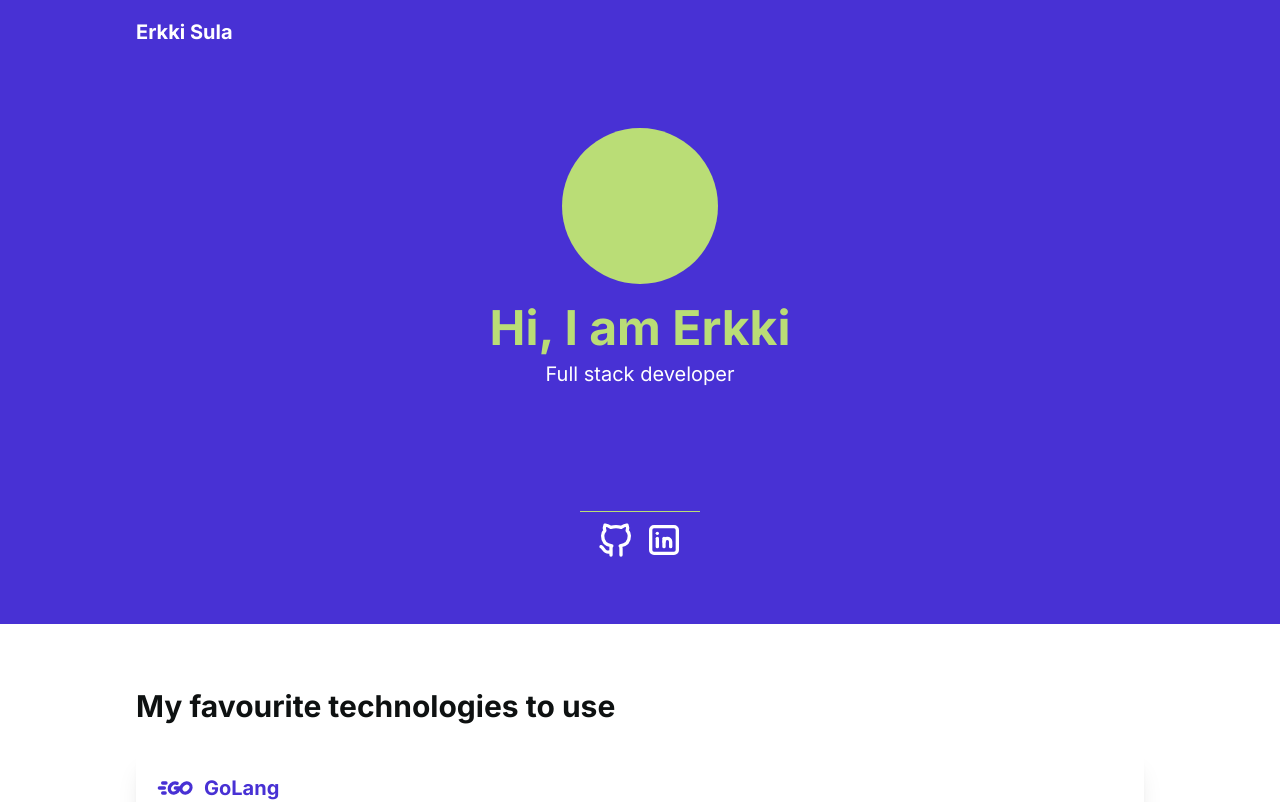
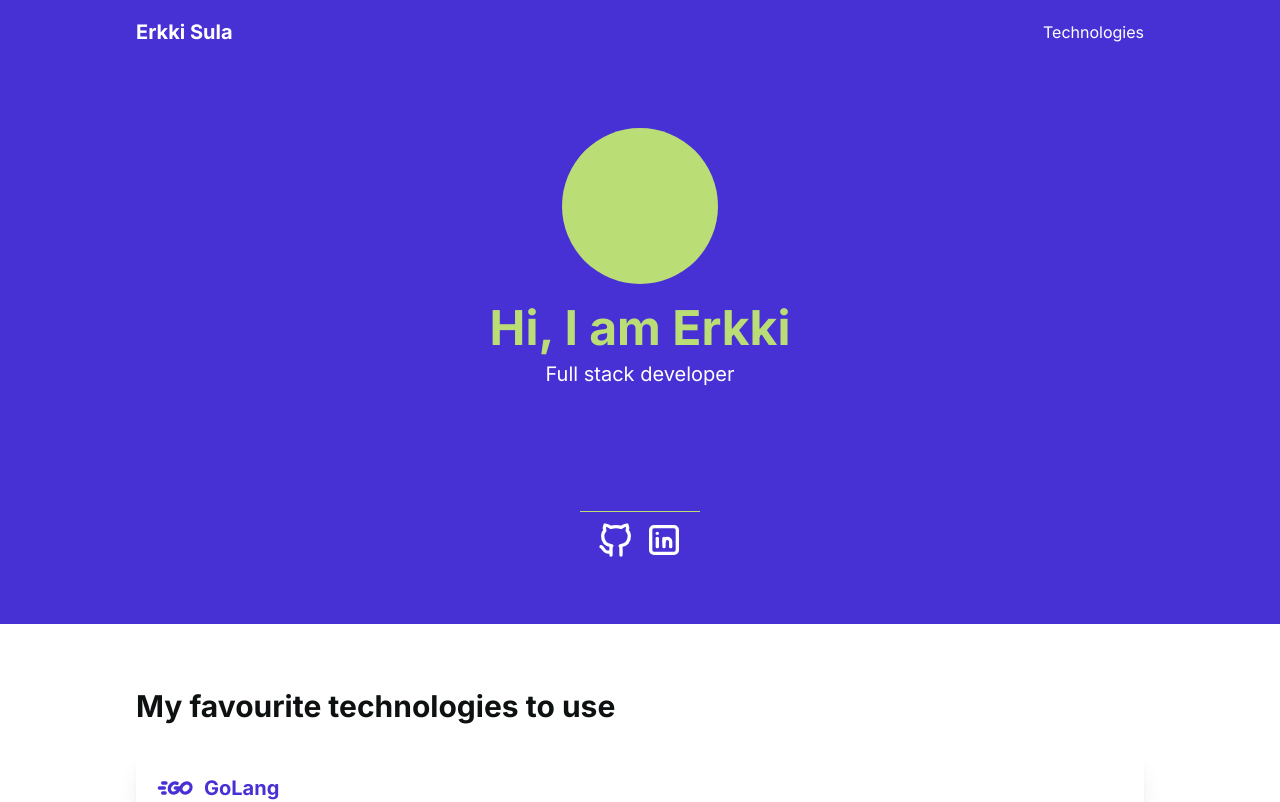
Before and after one commit to kzree/homepage, a Next.js app: page / in a window 1280 px wide. Shown: the top 802 px of the page. Built offline with nearby package versions, Linux system fonts and the light colour scheme.

Commit message:
Add smooth scrolling, header link

```diff
--- a/src/components/homepage/Skills.tsx
+++ b/src/components/homepage/Skills.tsx
@@ -6,7 +6,7 @@ export const Skills = () => {
       <h2 className="text-3xl font-bold text-black mb-6">{majorSkills.title}</h2>
       {majorSkills.skills.map(({ description, title, icon: Icon }, idx) => (
         <div className="last:mb-0 mb-5 rounded-xl shadow-xl p-5" key={`skill-${idx}`}>
-          <div className="flex items-center gap-2 text-primary">
+          <div className="flex items-center gap-2 text-primary mb-2">
             <Icon size={40} />
             <h3 className="text-xl font-bold">{title}</h3>
           </div>
--- a/src/components/layout/Header.tsx
+++ b/src/components/layout/Header.tsx
@@ -6,13 +6,22 @@ const inter = Inter({ subsets: ['latin'] });
 export const Header = () => {
   return (
     <header className={`h-16 w-full bg-primary ${inter.className}`}>
-      <nav className="container mx-auto h-full flex items-center">
+      <nav className="container mx-auto h-full flex items-center justify-between">
         <Link
           className="text-xl font-bold text-white hover:text-secondary transition-all duration-300 ease-in-out"
           href="/"
         >
           Erkki Sula
         </Link>
+        <div className="hidden md:block space-y-4">
+          <Link
+            scroll={false}
+            className="text-white hover:text-secondary transition-all duration-300 ease-in-out"
+            href="/#tech"
+          >
+            Technologies
+          </Link>
+        </div>
       </nav>
     </header>
   );
--- a/src/styles/globals.css
+++ b/src/styles/globals.css
@@ -9,3 +9,9 @@
     --color-black: 14 17 17;
     --color-white: 255 255 255;
 }
+
+@layer base {
+    html {
+        scroll-behavior: smooth;
+    }
+}
```
